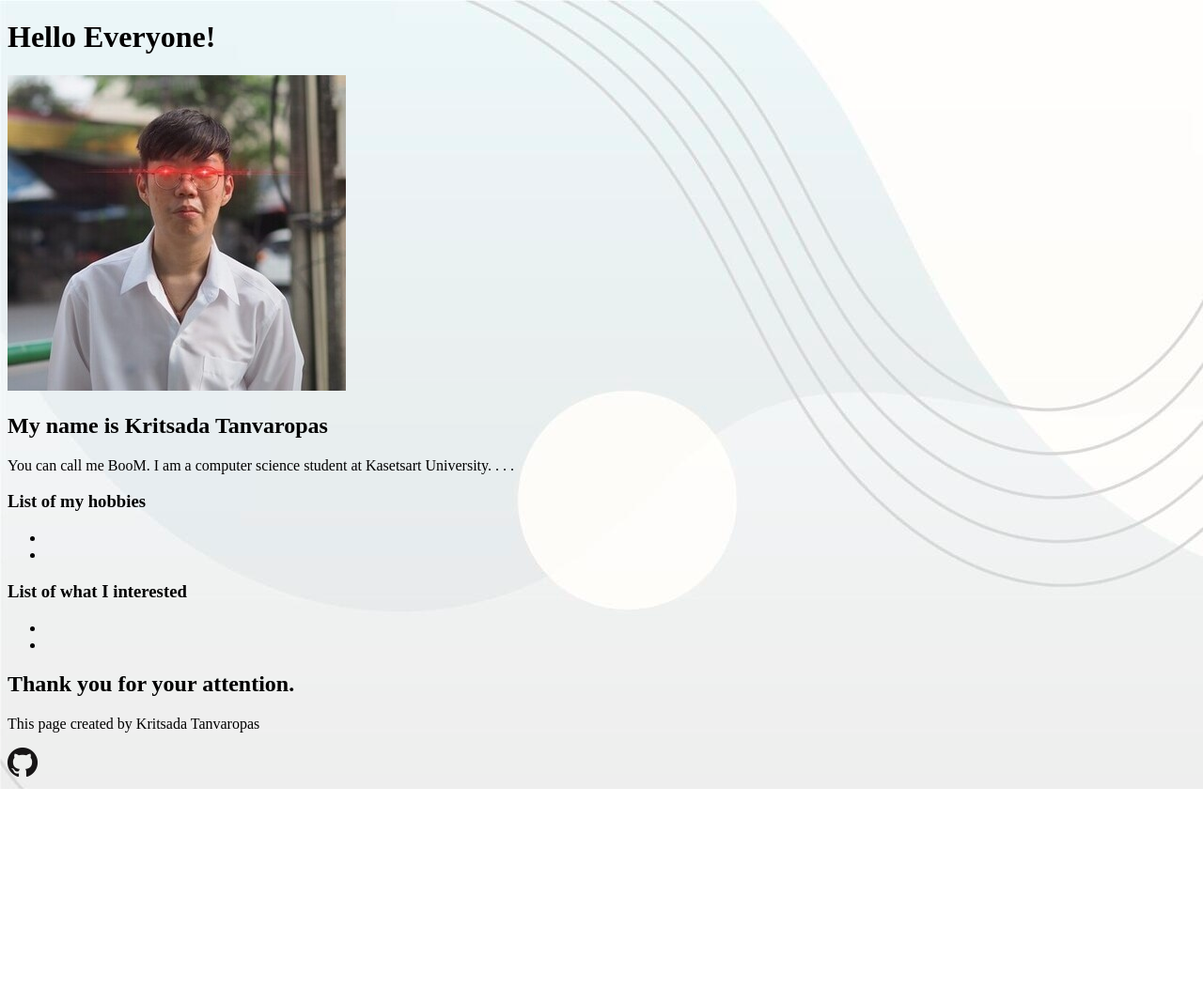
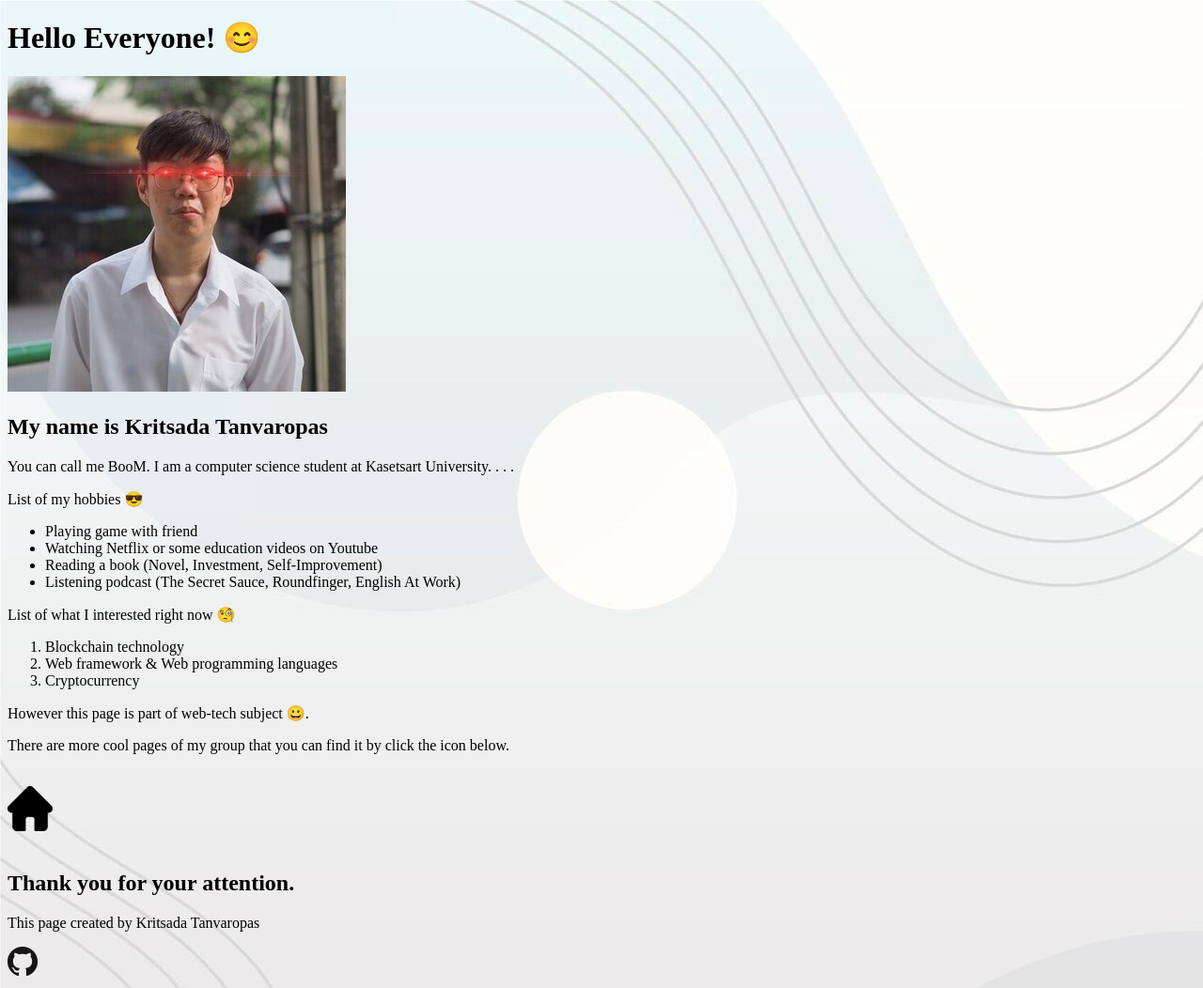
Before and after one commit to krisadabig/webtech-homework, a plain HTML site: page boom.html in a window 1280 px wide. Shown: the whole page at 94% size. Before the commit the page ends 840 px from the top, so only its background shows below. Drawn offline with Linux system fonts and the light colour scheme.

Commit message:
add content and add icon & link to home page

```diff
--- a/boom.html
+++ b/boom.html
@@ -7,7 +7,7 @@
     <title>Kritsada BooM</title>
 </head>
 <body background="/boom-pic/bg-img.jpg">
-    <h1>Hello Everyone!</h1>
+    <h1>Hello Everyone! &#128522;</h1>
     <div class="bio-container">
         <img src="/boom-pic/pic-of-me.jpeg" alt="">
         <h2>My name is Kritsada Tanvaropas</h2>
@@ -17,24 +17,50 @@
             .
             .
         </article>
-        <h3>List of my hobbies</h3>
+        <p>List of my hobbies &#128526;</p>
         <ul class="hobby-list">
-            <li></li>
-            <li></li>
+            <li>Playing game with friend</li>
+            <li>Watching Netflix or some education videos on Youtube</li>
+            <li>Reading a book
+                <span>(Novel, Investment, Self-Improvement)</span>
+            </li>
+            <li>Listening podcast
+                <span>(The Secret Sauce, Roundfinger, English At Work)</span>
+            </li>
         </ul>
-        <h3>List of what I interested</h3>
-        <ul class="interest-list">
-            <li></li>
-            <li></li>
-        </ul>
+        <p>List of what I interested right now &#129488;</p>
+        <ol class="interest-list">
+            <li>Blockchain technology</li>
+            <li>Web framework & Web programming languages</li>
+            <li>Cryptocurrency</li>
+        </ol>
     </div>
     <div class="team-container">
+        <p>However this page is part of web-tech subject &#128512;.</p>
+        <p>There are more cool pages of my group that you can find
+            it by click the icon below.</p>
+
+        <div class="prev-page">
+            <a href="">
+                <img src="" alt="">
+            </a>
+        </div>
+        <div class="home-page">
+            <a href="/index.html">
+                <img src="/boom-pic/home-icon.png" alt="">
+            </a>
+        </div>
+        <div class="next-page">
+            <a href="">
+                <img src="" alt="">
+            </a>
+        </div>
         <!--
-            one for prev, one for home and one for next
+            remove this comment when set up all link
          -->
     </div>
     <h2>Thank you for your attention.</h2>
-    <footer>
+    <footer class="footer">
         <p>This page created by Kritsada Tanvaropas</p>
             <a href="https://github.com/KT-BooM">
                 <img src="/boom-pic/git-icon.png" alt="">
```
Also changed, not shown: boom-pic/home-icon.png (added).
